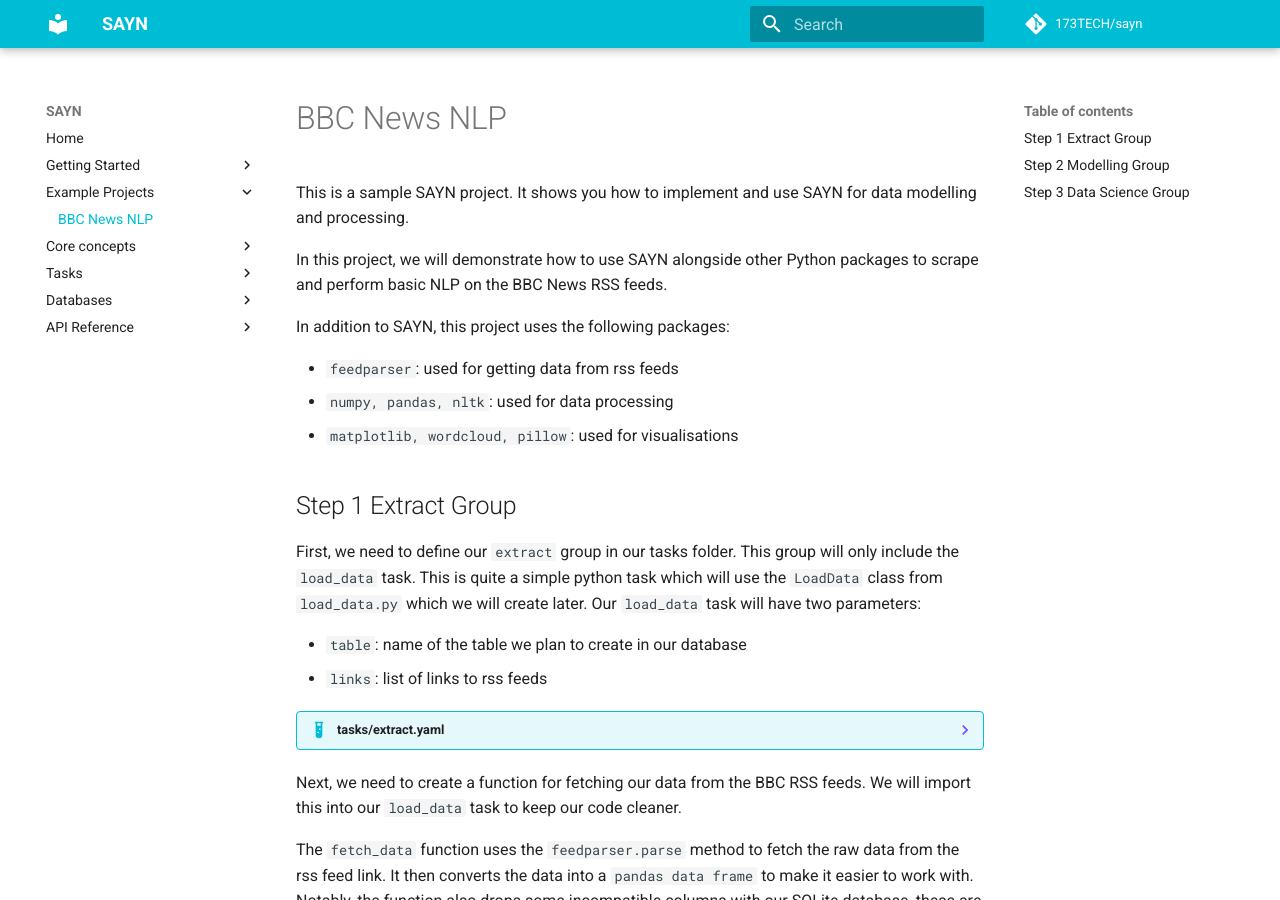
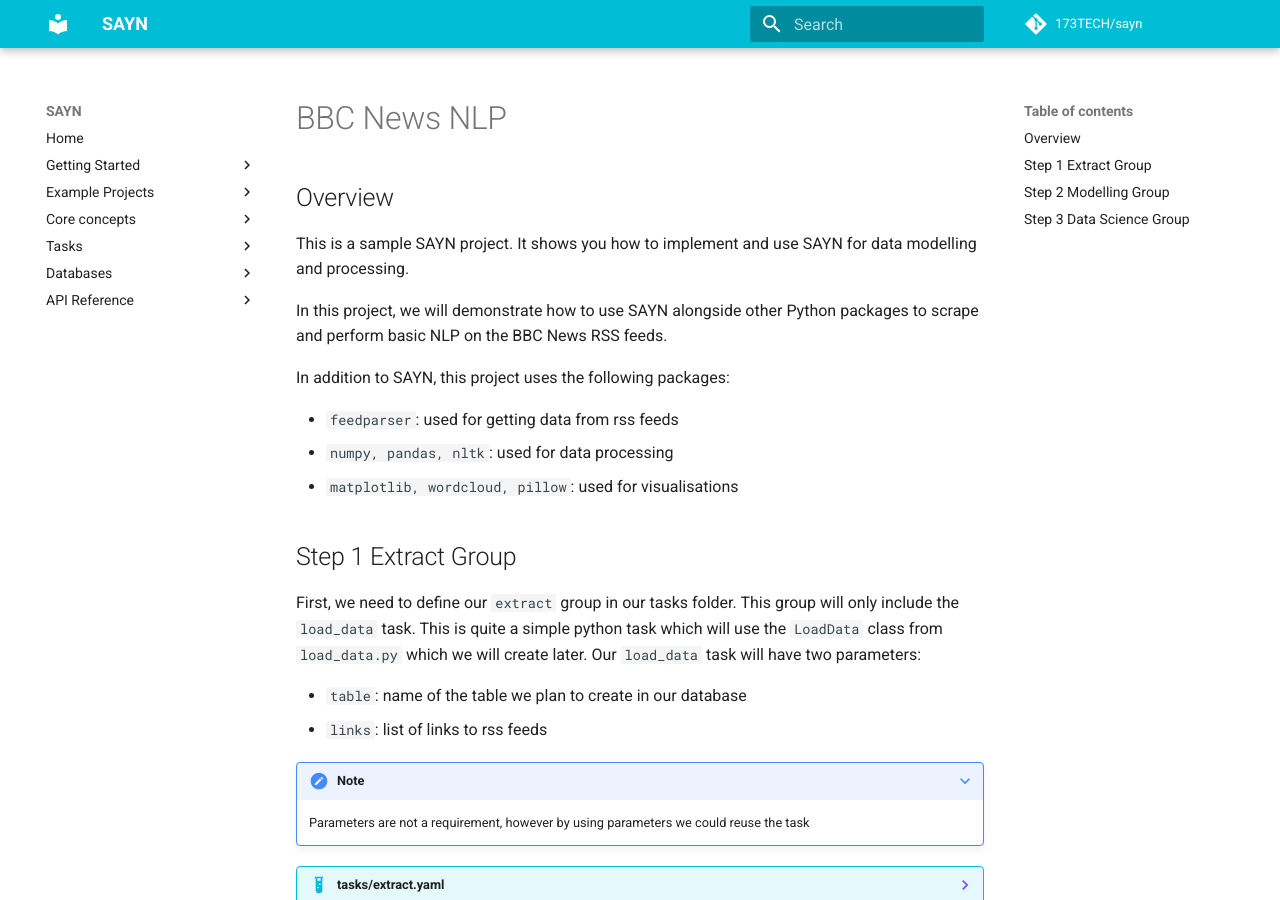
Before and after one commit to 173TECH/sayn, an MkDocs documentation site: the page built from docs/project_examples/bbc_news_nlp.md, in a window 1280 px wide and 900 px high. Built offline with MkDocs 1.6.1 and Material for MkDocs 9.7.7, drawn with Linux system fonts in a browser that asks for light colours; comment, search, counter and statistics services are not loaded.

Commit message:
resolving pre commit hook changes

````diff
--- a/docs/example_projects/bbc_news_nlp.md
+++ b/docs/project_examples/bbc_news_nlp.md
@@ -1,4 +1,7 @@
 # BBC News NLP
+
+
+## Overview
 
 This is a sample SAYN project. It shows you how to implement and use SAYN for data modelling and processing.
 
@@ -17,6 +20,9 @@
 
 * `table`: name of the table we plan to create in our database
 * `links`: list of links to rss feeds
+
+???+ note
+     Parameters are not a requirement, however by using parameters we could reuse the task
 
 ??? example "tasks/extract.yaml"
     ```yaml
````
